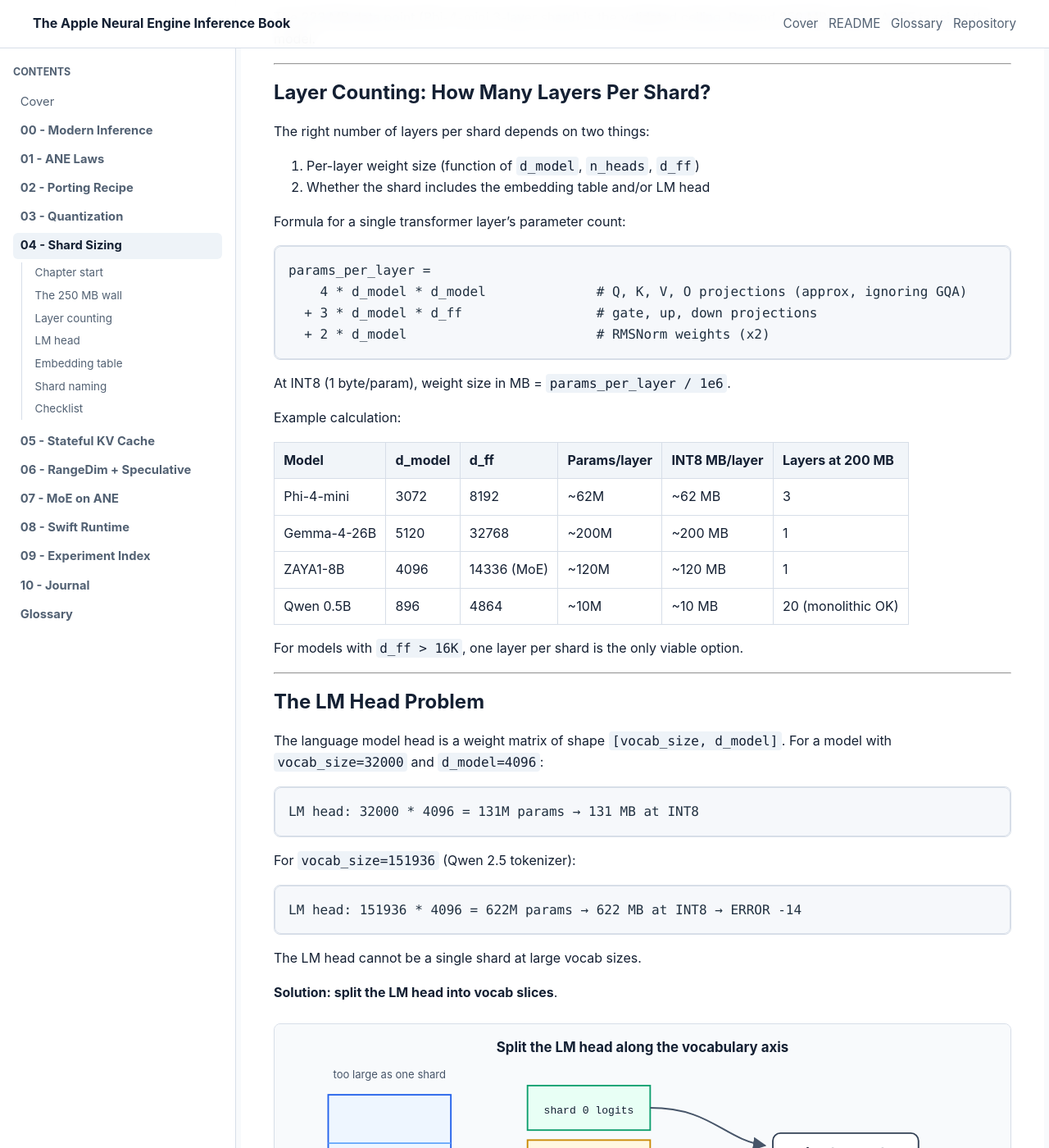
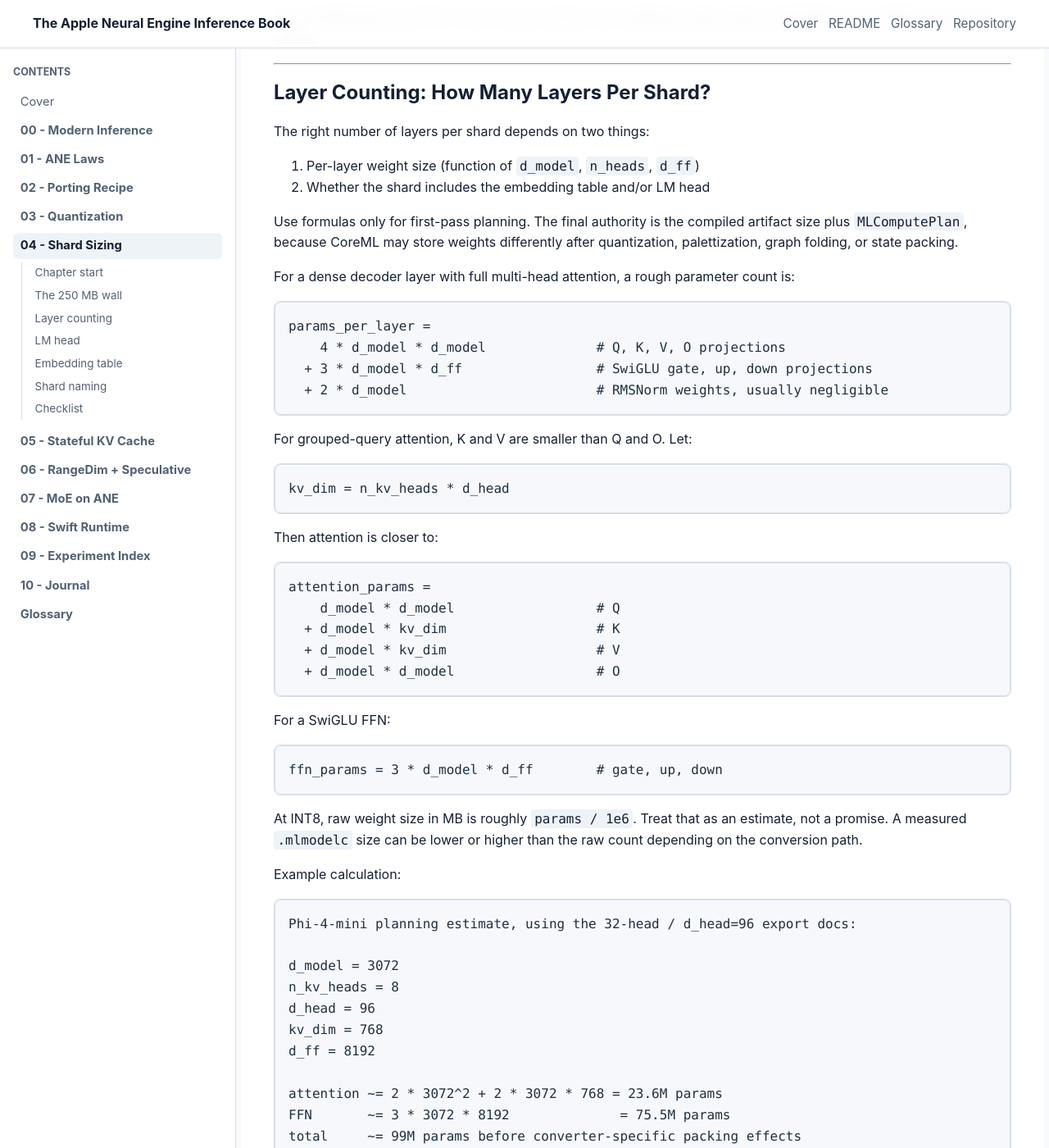
Before and after one commit to videlalvaro/ane-book, a Jekyll site: the page built from book/04-shard-sizing.md, in a window 1280 px wide and 1400 px high, scrolled down 817 px. Shown: the whole window at 82% size. Built offline with Jekyll 4.4.1, drawn with Linux system fonts in a browser that asks for light colours; some of the changed text lies outside the part shown.

Commit message:
Address book accuracy review findings

````diff
--- a/book/04-shard-sizing.md
+++ b/book/04-shard-sizing.md
@@ -45,27 +45,81 @@ The right number of layers per shard depends on two things:
 1. Per-layer weight size (function of `d_model`, `n_heads`, `d_ff`)
 2. Whether the shard includes the embedding table and/or LM head
 
-Formula for a single transformer layer's parameter count:
+Use formulas only for first-pass planning. The final authority is the compiled
+artifact size plus `MLComputePlan`, because CoreML may store weights differently
+after quantization, palettization, graph folding, or state packing.
+
+For a dense decoder layer with full multi-head attention, a rough parameter count
+is:
 
 ```
 params_per_layer =
-    4 * d_model * d_model              # Q, K, V, O projections (approx, ignoring GQA)
-  + 3 * d_model * d_ff                 # gate, up, down projections
-  + 2 * d_model                        # RMSNorm weights (x2)
+    4 * d_model * d_model              # Q, K, V, O projections
+  + 3 * d_model * d_ff                 # SwiGLU gate, up, down projections
+  + 2 * d_model                        # RMSNorm weights, usually negligible
 ```
 
-At INT8 (1 byte/param), weight size in MB = `params_per_layer / 1e6`.
+For grouped-query attention, K and V are smaller than Q and O. Let:
+
+```text
+kv_dim = n_kv_heads * d_head
+```
+
+Then attention is closer to:
+
+```text
+attention_params =
+    d_model * d_model                  # Q
+  + d_model * kv_dim                   # K
+  + d_model * kv_dim                   # V
+  + d_model * d_model                  # O
+```
+
+For a SwiGLU FFN:
+
+```text
+ffn_params = 3 * d_model * d_ff        # gate, up, down
+```
+
+At INT8, raw weight size in MB is roughly `params / 1e6`. Treat that as an
+estimate, not a promise. A measured `.mlmodelc` size can be lower or higher than
+the raw count depending on the conversion path.
 
 Example calculation:
 
-| Model | d_model | d_ff | Params/layer | INT8 MB/layer | Layers at 200 MB |
-|-------|---------|------|-------------|---------------|-----------------|
-| Phi-4-mini | 3072 | 8192 | ~62M | ~62 MB | 3 |
-| Gemma-4-26B | 5120 | 32768 | ~200M | ~200 MB | 1 |
-| ZAYA1-8B | 4096 | 14336 (MoE) | ~120M | ~120 MB | 1 |
-| Qwen 0.5B | 896 | 4864 | ~10M | ~10 MB | 20 (monolithic OK) |
+```text
+Phi-4-mini planning estimate, using the 32-head / d_head=96 export docs:
 
-For models with `d_ff > 16K`, one layer per shard is the only viable option.
+d_model = 3072
+n_kv_heads = 8
+d_head = 96
+kv_dim = 768
+d_ff = 8192
+
+attention ~= 2 * 3072^2 + 2 * 3072 * 768 = 23.6M params
+FFN       ~= 3 * 3072 * 8192              = 75.5M params
+total     ~= 99M params before converter-specific packing effects
+```
+
+The validated 3-layer Phi-4-mini INT8 shard was 223 MB compiled, so for that
+artifact family the measured planning number is about 74 MB per layer. Use the
+measured compiled artifact when choosing a shard boundary.
+
+Observed planning numbers from this repository:
+
+| Artifact family | Measured compiled size | Practical packing note |
+|-----------------|------------------------|------------------------|
+| Phi-4-mini INT8 | 223 MB for 3 layers | 3 layers is near the validated ceiling |
+| Gemma-4-26B INT8 | ~180 MB for 1 layer | 1 layer per shard |
+| ZAYA MoE INT8, 8-expert book variant | ~120 MB for 1 MoE layer | 1 MoE layer per shard |
+| ZAYA Exp 34 RangeDim exporter | ~193-202 MB for 1 16-expert MoE shard | 1 MoE layer per shard |
+| Qwen 0.5B INT8 | ~10 MB/layer class | monolithic or large layer groups are plausible |
+
+For models with `d_ff > 16K`, one layer per shard is usually the only viable
+starting point.
+For MoE models, do not reuse the dense FFN formula directly. A soft-routed MoE
+shard that runs all experts must budget every expert's gate/up/down projections,
+not only the top-k active experts.
 
 ---
 
@@ -166,7 +220,8 @@ runtime_meta.json  ← vocab_size, d_model, n_layers, n_lm_head_shards, etc.
 ## Shard Sizing Checklist
 
 ```
-[ ] Per-layer INT8 MB calculated: d_model × d_ff × 3 (approx)
+[ ] Per-layer INT8 MB estimated with attention + FFN/MoE formulas
+[ ] Compiled `.mlmodelc` size measured before scaling the shard family
 [ ] Layers-per-shard chosen to stay under 200 MB (leave 50 MB headroom)
 [ ] LM head split if vocab_size * d_model > 200M params
 [ ] Embedding table extracted as .bin for host-side lookup
--- a/converters/zaya_full_convert.py
+++ b/converters/zaya_full_convert.py
@@ -1,5 +1,9 @@
 #!/usr/bin/env python3
 """ZAYA1-8B MoE shard exporter — Exp 34 (RangeDim T=1..4).
+
+This is not the 8-expert, 28-layer ZAYA book/runtime variant documented in
+models/zaya/README.md. It targets a separate Exp 34 artifact family with H=2048,
+16 experts plus one null router slot, and 40 MoE layer indices.
 
 Builds 40 ANE-native MoE shards (layers 1,3,...,79) with:
   - RangeDim T=1..4 (greedy decode T=1 + chunked prefill T=4)
````
Also changed, not shown: book/03-quantization.md (+5 -0 lines), book/07-moe-on-ane.md (+16 -2 lines), book/README.md, models/phi4-mini/README.md, models/zaya/README.md.
